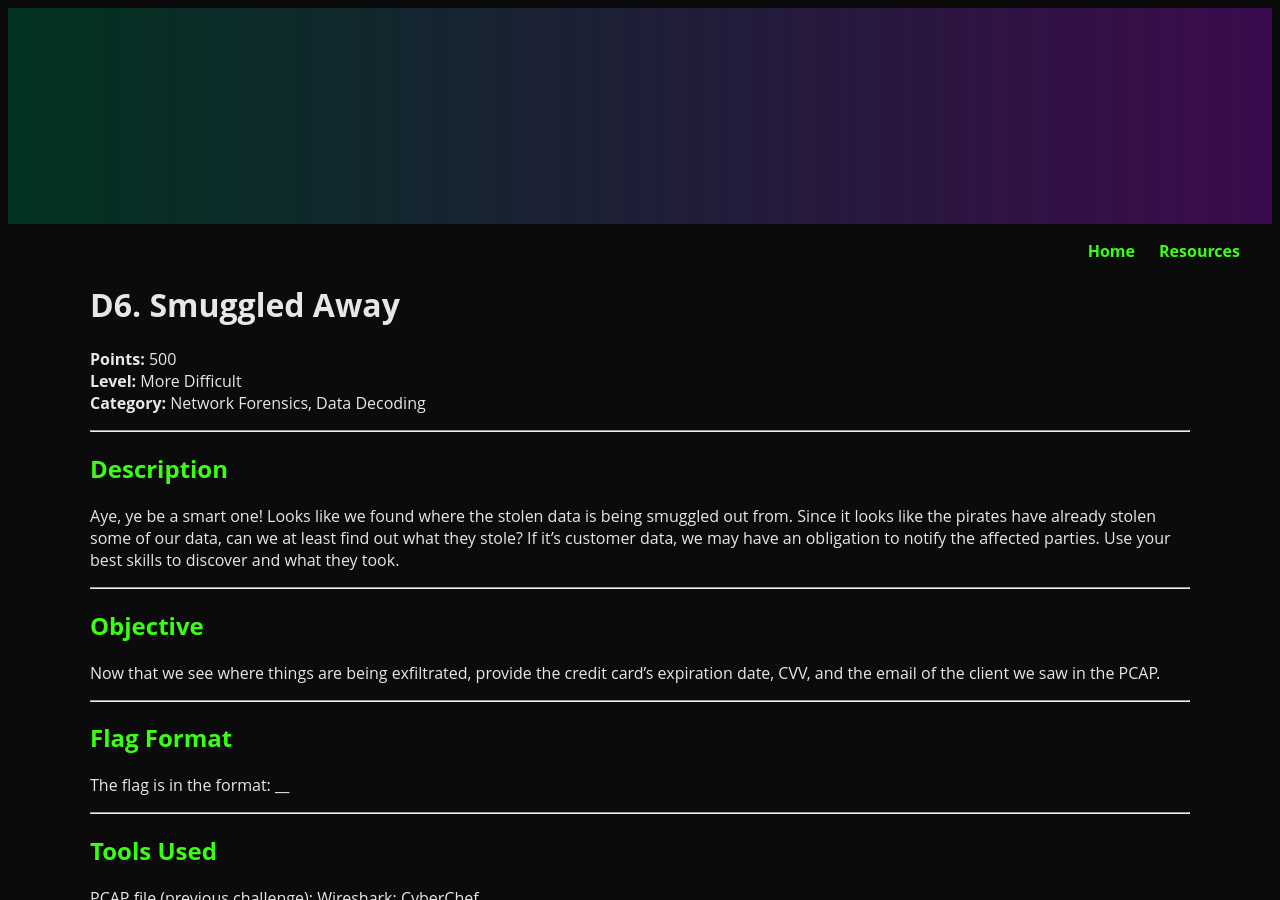
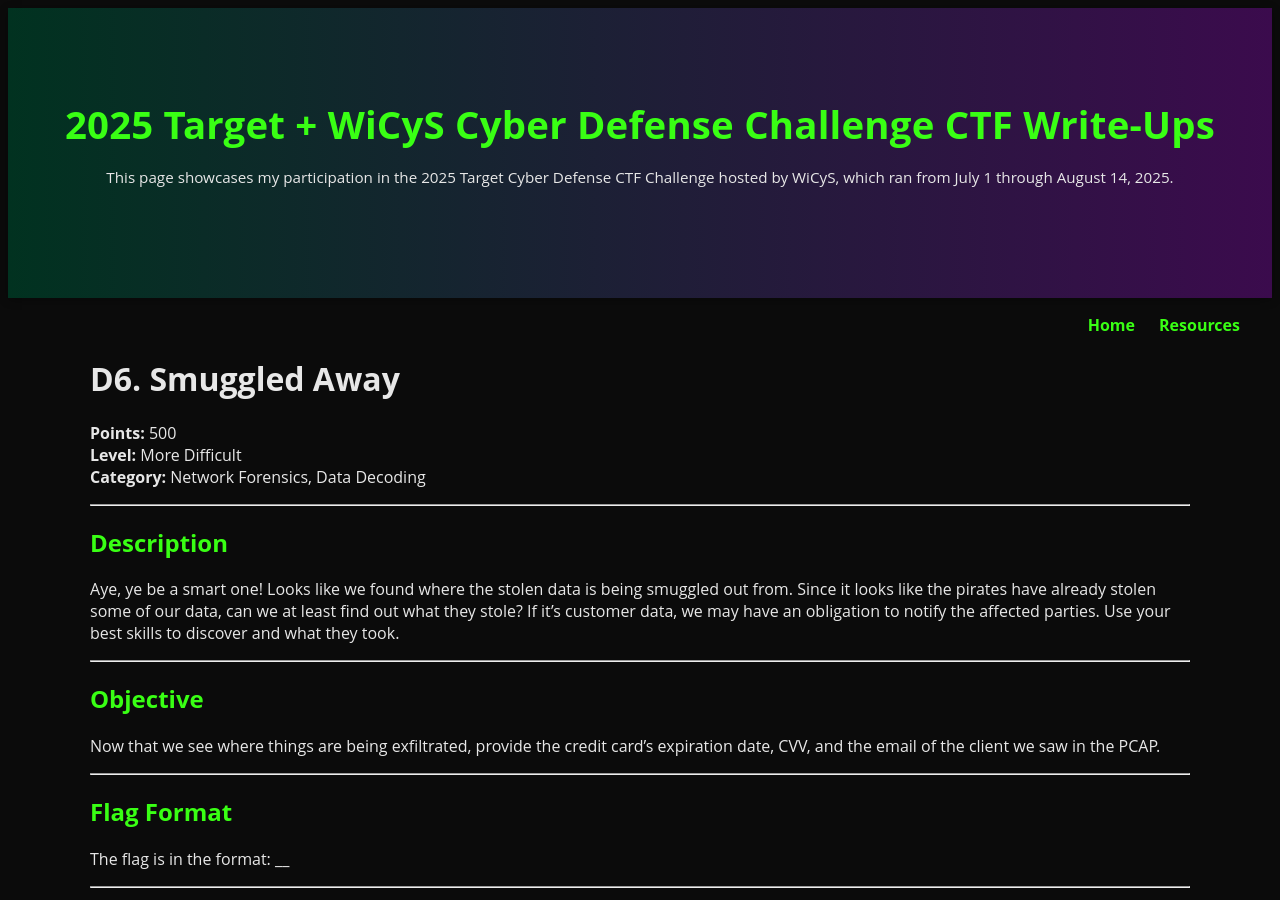
Before and after one commit to glsanclem/2025_wicys_target_ctf, a Jekyll site: the page built from main_challenges/d6-smuggled-away.md, in a window 1280 px wide and 900 px high. Built offline with Jekyll 4.4.1, drawn with Linux system fonts in a browser that asks for light colours.

Commit message:
Update d6-smuggled-away.md

```diff
--- a/main_challenges/d6-smuggled-away.md
+++ b/main_challenges/d6-smuggled-away.md
@@ -1,7 +1,11 @@
 ---
 layout: default
-title: "D6. Smuggled Away"
+title: "Your Page Title Here"
+hero:
+  heading: "2025 Target + WiCyS Cyber Defense Challenge CTF Write-Ups"
+  text: "This page showcases my participation in the 2025 Target Cyber Defense CTF Challenge hosted by WiCyS, which ran from July 1 through August 14, 2025."
 ---
+
 
 # D6. Smuggled Away
 
```
